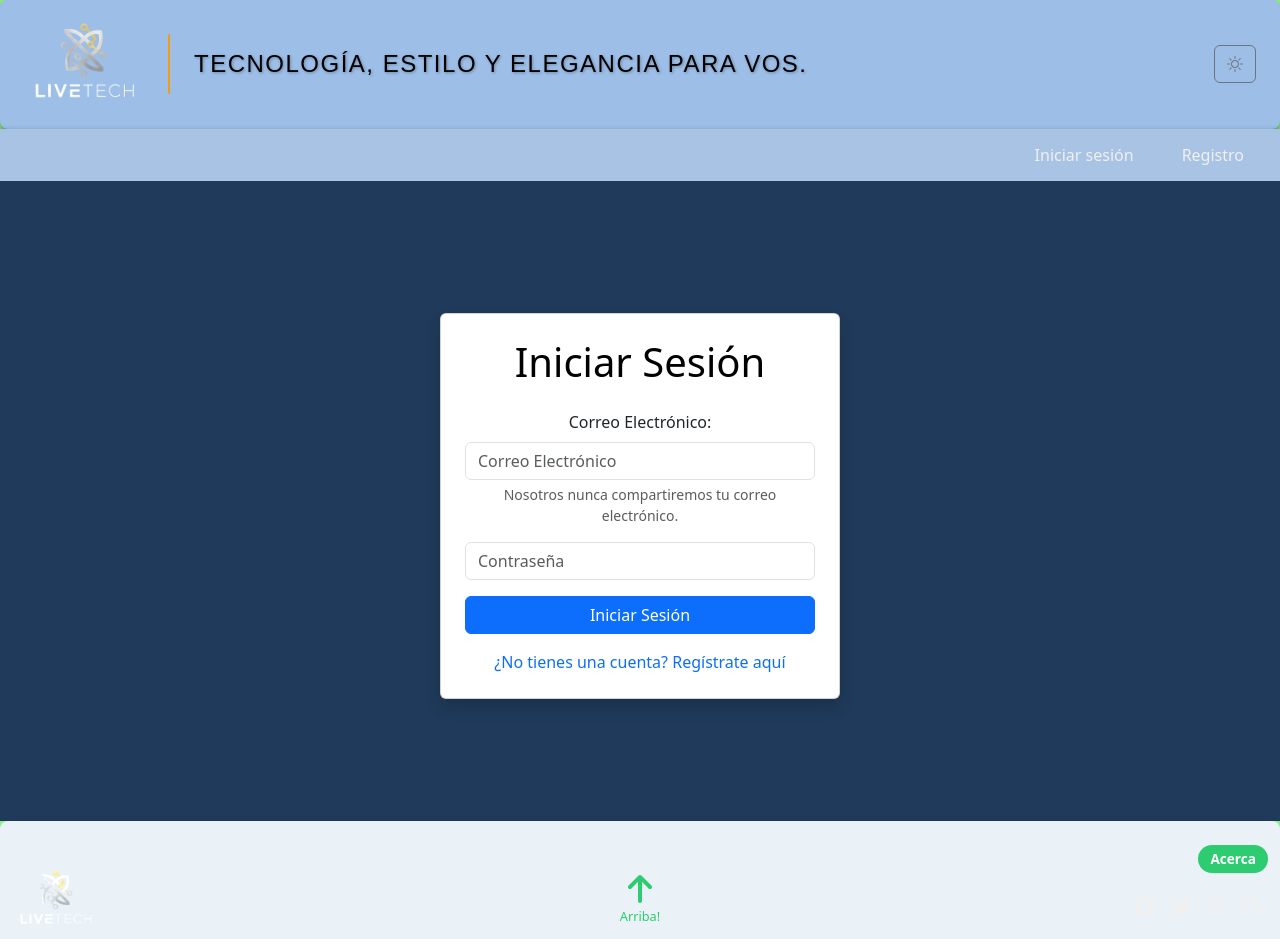
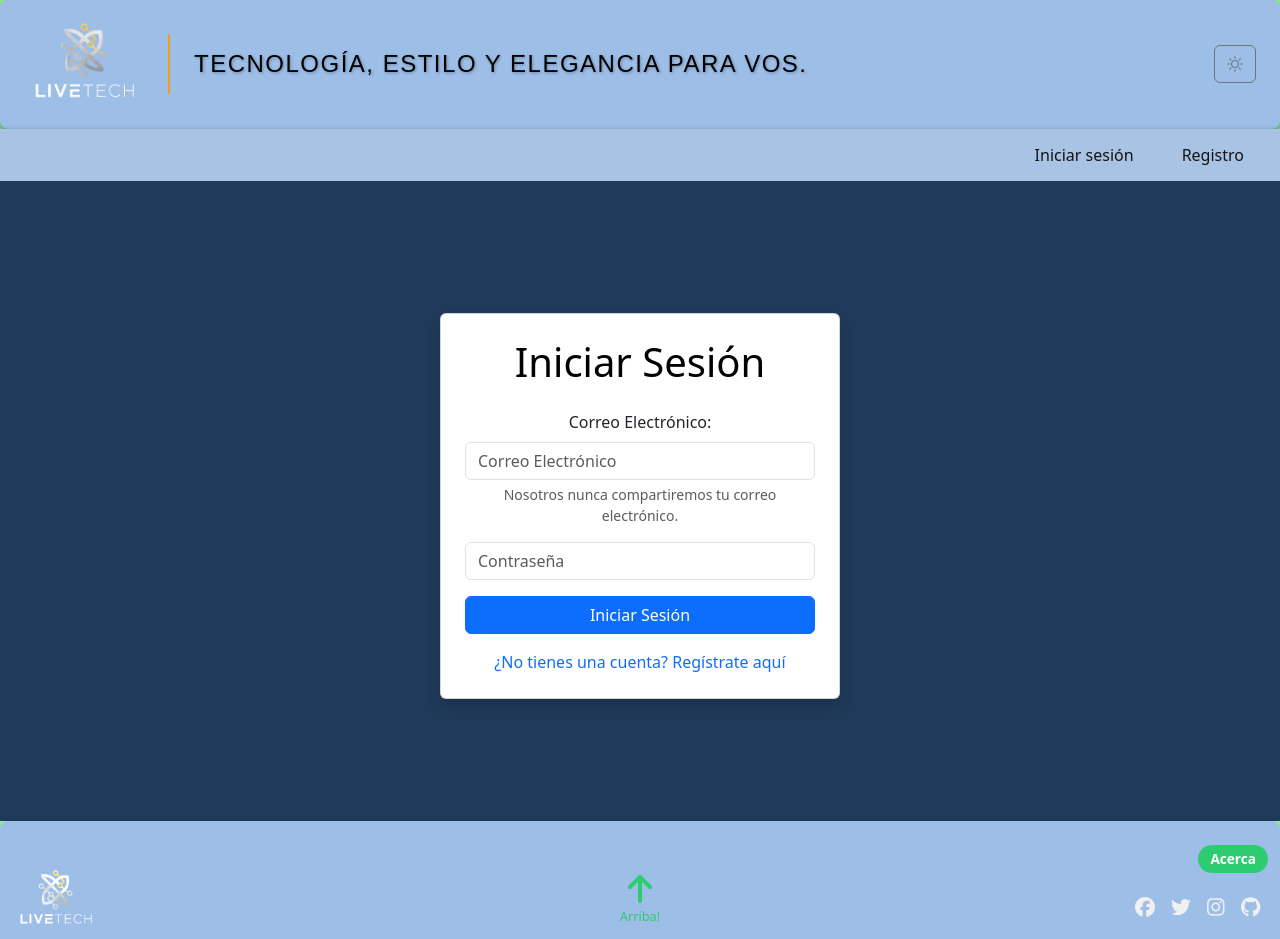
Before and after one commit to Franco46-ochoa/pv_tp_integrador_grupo17, a React (Vite) app: page / in a window 1280 px wide. Shown: the top 939 px of the page. Built offline with nearby package versions, Linux system fonts and the light colour scheme; no server answers.

Commit message:
Agregado del tema claro a NavBar

```diff
--- a/src/Components/NavBar.jsx
+++ b/src/Components/NavBar.jsx
@@ -20,7 +20,7 @@ const NavBar = ({ tema }) => {
   return (
     <nav className={`NavBar ${tema} px-4 py-2`}>
       <div className="d-flex justify-content-between w-100 align-items-center">
-        {isLogin() && <span className="text-white">Bienvenido, {user()}</span>}
+        {isLogin() && <span >Bienvenido, {user()}</span>}
         <button className="Hamburguesa" onClick={toggleMenu}>
           &#9776; {/* Este es el ícono ☰ */}
         </button>
--- a/src/Styles/Footer.css
+++ b/src/Styles/Footer.css
@@ -1,7 +1,7 @@
 /* Estilos generales del footer */
 /* Estilos para el tema claro */
 .footer.claro {
-    background-color: #eaf2f8; /* Color claro */
+    background-color: #9cbee7;  /* Color claro */
     color: black; /* Texto oscuro */
     max-width: 100%;
 }
--- a/src/Styles/NavBar.css
+++ b/src/Styles/NavBar.css
@@ -1,21 +1,30 @@
-/* Barra de navegación */
-/*Estilos tema oscuro*/
+/* =======================
+   NavBar - Estilos Generales
+   ======================= */
+
+/* Tema oscuro */
 .NavBar.oscuro {
   background-color: #172d43; /* Fondo oscuro */
+  color: #f0f0f0;
   display: flex;
   justify-content: flex-end;
   align-items: center;
   box-shadow: 0 2px 6px rgba(0, 0, 0, 0.3);
 }
 
-/* Estilos para el tema claro */
+/* Tema claro */
 .NavBar.claro {
   background-color: #a8c3e4; /* Fondo claro */
+  color: #141414;
   display: flex;
   justify-content: flex-end;
   align-items: center;
   box-shadow: 0 2px 6px rgba(0, 0, 0, 0.3);
 }
+
+/* =======================
+   Estilo de botones y texto
+   ======================= */
 
 /* Contenedor de botones */
 .Botones {
@@ -23,43 +32,64 @@
   gap: 1.5rem;
 }
 
-/* Estilo de los links */
+/* Links comunes */
 .Botones a {
-  color: #f0f0f0;
   text-decoration: none;
   font-size: 1rem;
   font-weight: 500;
   padding: 6px 12px;
   border-radius: 6px;
   transition: background-color 0.3s ease, color 0.3s ease;
-  white-space: nowrap; /* Evita que se corte el texto en varias líneas */
+  white-space: nowrap;
 }
 
-
-/* Hover de los links */
+/* Hover */
 .Botones a:hover {
   background-color: #f39c12;
   color: #141414;
   font-weight: 600;
 }
-/* Estilo del botón de hamburguesa */
+
+/* Cambios de color de texto según tema */
+.NavBar.oscuro .Botones a,
+.NavBar.oscuro span {
+  color: #f0f0f0;
+}
+
+.NavBar.claro .Botones a,
+.NavBar.claro span {
+  color: #141414;
+}
+
+/* =======================
+   Botón de hamburguesa
+   ======================= */
 .Hamburguesa {
   display: none;
   font-size: 2rem;
   background: none;
   border: none;
-  color: white;
   cursor: pointer;
 }
 
-/* Responsive */
+/* Cambiar color según tema */
+.NavBar.oscuro .Hamburguesa {
+  color: #f0f0f0;
+}
+
+.NavBar.claro .Hamburguesa {
+  color: #141414;
+}
+
+/* =======================
+   Responsive
+   ======================= */
 @media (max-width: 768px) {
   .NavBar {
     flex-direction: column;
     align-items: flex-start;
     justify-content: center;
   }
-
 
   .Hamburguesa {
     display: block;
@@ -75,8 +105,9 @@
     overflow: hidden;
     max-height: 0;
   }
+
   .Botones.Mostrar {
     display: flex;
-    max-height: 500px; /* Ajustá según el tamaño del contenido */
+    max-height: 500px; /* Ajustable según contenido */
   }
 }
```
